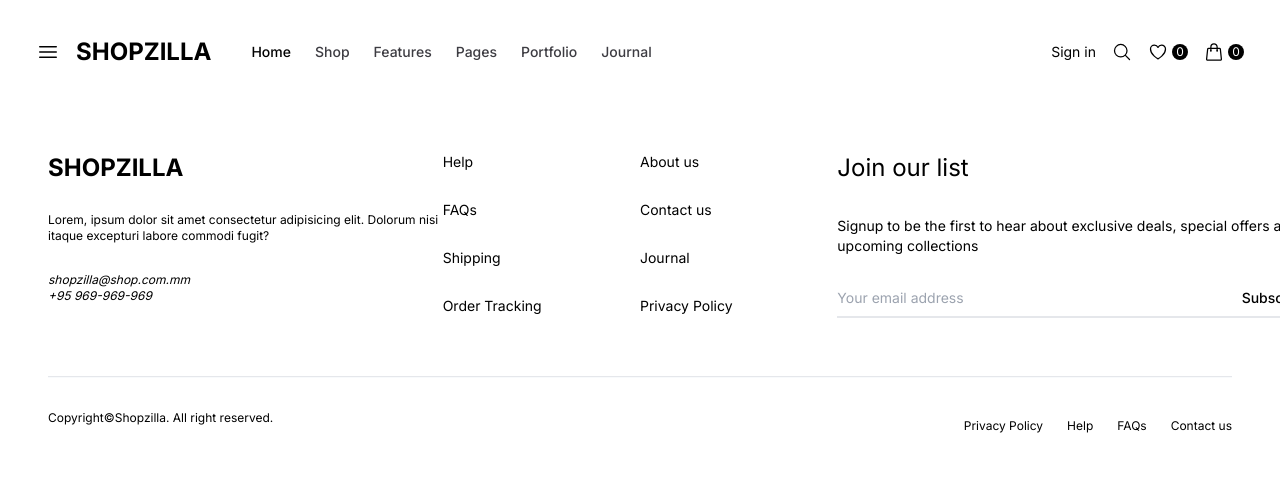
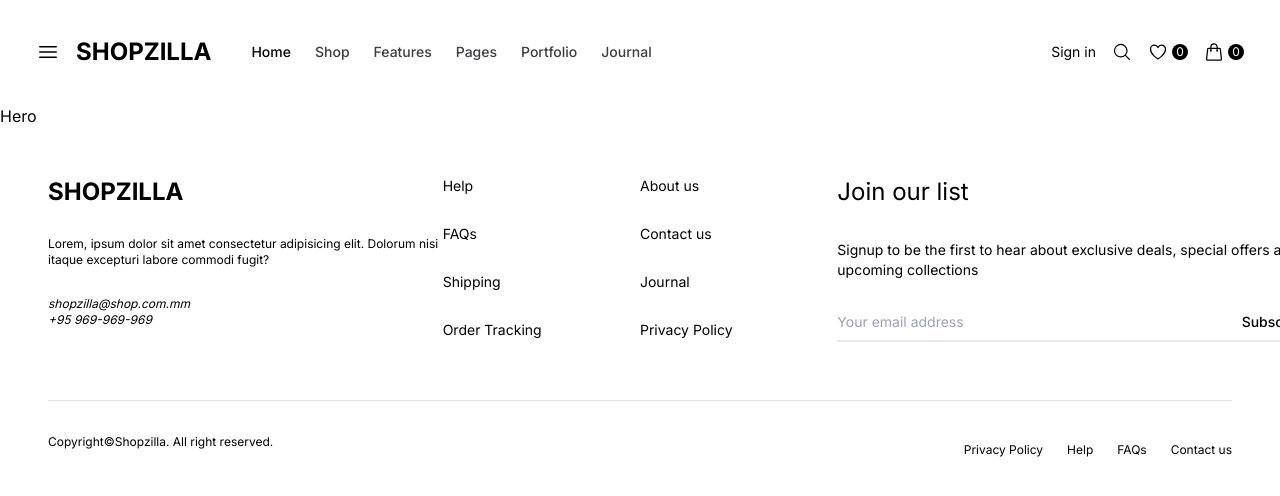
Before and after one commit to KyawZinThant22/Shopzilla-Frontend, a React (Create React App) app: page /home in a window 1280 px wide. Shown: the top 496 px of the page. Built offline with nearby package versions, Linux system fonts and the light colour scheme.

Commit message:
folder setup

```diff
--- a/src/Routes/AdminRoutes.tsx
+++ b/src/Routes/AdminRoutes.tsx
@@ -2,7 +2,7 @@ import { useRoutes, Navigate } from 'react-router-dom';
 import { AppLayout } from '../Layout';
 
 import { Features, Journal, Pages, Portfolio, Shop } from '../section';
-import Home from '../section/Home';
+import Home from '../section/Home/Home';
 
 const Admin = () =>
   useRoutes([
--- a/src/section/Home.tsx
+++ /dev/null
@@ -1,8 +0,0 @@
-import React from 'react';
-import { Helmet } from '../Components/Element';
-
-const Home = () => {
-  return <Helmet title="Home Page" />;
-};
-
-export default Home;
--- /dev/null
+++ b/src/section/Home/Hero.tsx
@@ -0,0 +1,7 @@
+import React from 'react';
+
+const Hero = () => {
+  return <div>Hero</div>;
+};
+
+export default Hero;
--- /dev/null
+++ b/src/section/Home/Home.tsx
@@ -0,0 +1,14 @@
+import React from 'react';
+import { Helmet } from '../../Components/Element';
+import Hero from './Hero';
+
+const Home = () => {
+  return (
+    <>
+      <Helmet title="Home Page" />
+      <Hero />
+    </>
+  );
+};
+
+export default Home;
--- /dev/null
+++ b/src/section/Home/index.ts
@@ -0,0 +1,2 @@
+export { default as Home } from './Home';
+export { default as Hero } from './Hero';
```
